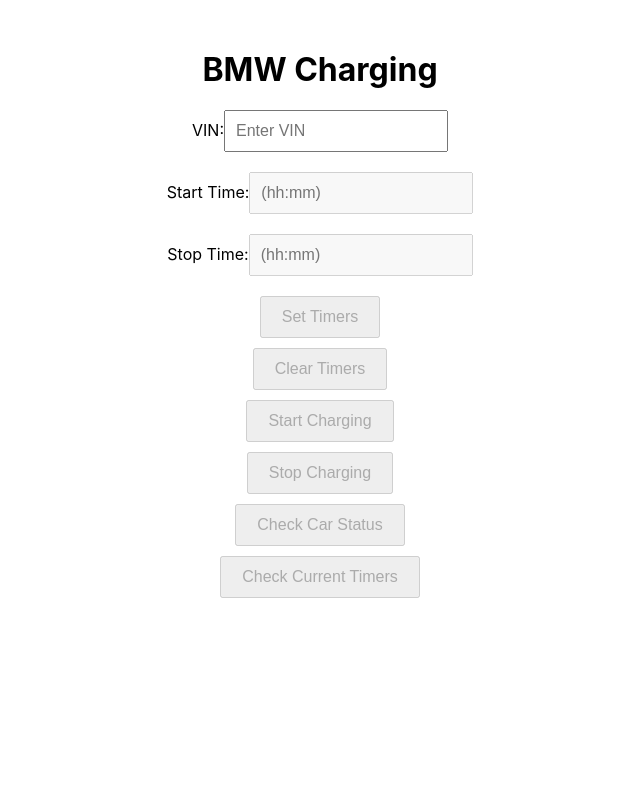
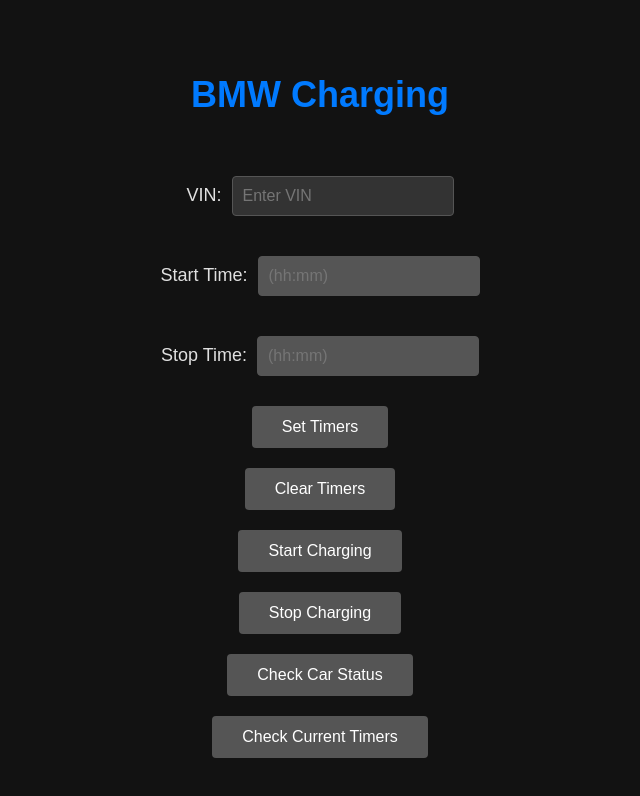
Before and after one commit to veikkos/bmw-charging, a React (Create React App) app in the folder frontend/: page / in a window 1280 px wide. Shown: the top 796 px of the page, without its empty margins (320-960 px from the left). Built offline with nearby package versions, Linux system fonts and the light colour scheme; no server answers; the HTML template or start-up script is replaced by a standard one.

Commit message:
Some basic styling

```diff
--- a/frontend/src/App.css
+++ b/frontend/src/App.css
@@ -1,27 +1,72 @@
 .App {
   text-align: center;
-  margin-top: 50px;
+  padding-top: 50px;
+  background-color: #121212;
+  color: #e0e0e0;
+  min-height: 100vh;
+  display: flex;
+  flex-direction: column;
+  align-items: center;
+  justify-content: flex-start;
+  font-family: 'Arial', sans-serif;
+}
+
+h1 {
+  color: #007aff;
+  margin-bottom: 40px;
+  font-size: 36px;
+  font-weight: bold;
 }
 
 .form-group {
   margin: 20px;
 }
 
+label {
+  font-size: 18px;
+  color: #e0e0e0;
+  margin-right: 10px;
+}
+
 input {
   padding: 10px;
   font-size: 16px;
   width: 200px;
+  background-color: #333;
+  border: 1px solid #555;
+  border-radius: 4px;
+  color: #e0e0e0;
+}
+
+input:disabled {
+  background-color: #555;
+  cursor: not-allowed;
 }
 
 button {
   display: block;
   margin: 10px auto;
-  padding: 10px 20px;
+  padding: 12px 30px;
   font-size: 16px;
+  background-color: #007aff;
+  border: none;
+  border-radius: 4px;
+  color: white;
   cursor: pointer;
+  transition: background-color 0.3s ease;
+}
+
+button:disabled {
+  background-color: #555;
+  cursor: not-allowed;
+}
+
+button:hover:not(:disabled) {
+  background-color: #005bb5;
 }
 
 p {
   margin-top: 20px;
   font-size: 18px;
+  color: #b0b0b0;
 }
--- a/frontend/src/App.js
+++ b/frontend/src/App.js
@@ -9,7 +9,6 @@
 
   const apiUrlBase = process.env.REACT_APP_API_URL;
 
-  // Fetch the VIN from localStorage when the component mounts
   useEffect(() => {
     const storedVin = localStorage.getItem('vin');
     if (storedVin) {
@@ -17,7 +16,6 @@
     }
   }, []);
 
-  // Save the VIN to localStorage whenever it changes
   useEffect(() => {
     if (vin) {
       localStorage.setItem('vin', vin);
```
